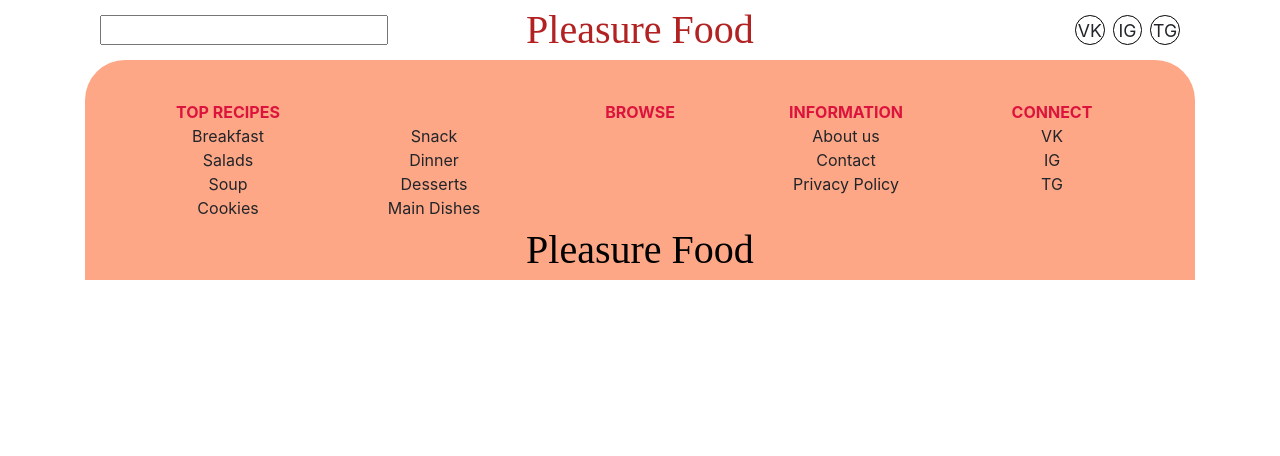
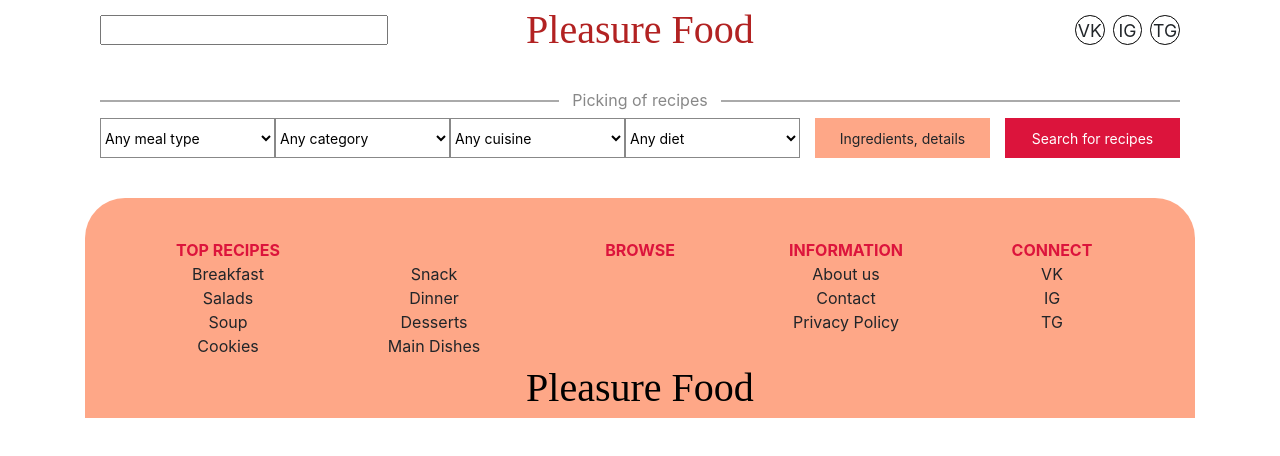
Before and after one commit to De-Lynn/food-base, a React (Create React App) app: page /recipes in a window 1280 px wide. Shown: the top 456 px of the page. Built offline with nearby package versions, Linux system fonts and the light colour scheme.

Commit message:
advanced search fields added

```diff
--- a/package.json
+++ b/package.json
@@ -12,6 +12,7 @@
     "@types/react-dom": "^18.2.7",
     "@types/react-router-dom": "^5.3.3",
     "axios": "^1.5.0",
+    "formik": "^2.4.5",
     "react": "^18.2.0",
     "react-dom": "^18.2.0",
     "react-router-dom": "^6.16.0",
--- a/src/App.tsx
+++ b/src/App.tsx
@@ -5,6 +5,7 @@ import Footer from './components/Footer';
 import { BrowserRouter, Route, Routes } from 'react-router-dom';
 import RecipePage from './components/RecipePage';
 import Home from './components/Home';
+import SearchPage from './components/SearchPage';
 
 function App() {
 
@@ -31,6 +32,7 @@ function App() {
         {/* body */}
         <Routes>
           <Route path={'/'} element={<Home />} />
+          <Route path={'/recipes'} element={<SearchPage />}/>
           <Route path={'/recipes/:recipeId'} element={<RecipePage />} />
         </Routes>
 
--- /dev/null
+++ b/src/components/AdvancedSearch.scss
@@ -0,0 +1,54 @@
+.advanced-search {
+    width: 100%;
+    margin: 40px auto;
+}
+
+.separator-container {
+    width: 100%;
+    position: relative;
+}
+
+.h-line {
+    border-top: 2px solid #aaa;
+    margin: 16px 0;
+}
+
+.separator-title {
+    background-color: white;
+    width: 15%;
+    text-align: center;
+    position: absolute;
+    top: -12px;
+    left: 50%;
+    margin-left: -7.5%;
+    color: #888;
+}
+
+.search-form {
+    display: flex;
+}
+
+.advanced-search .field {
+    font-size: 14px;
+    height: 40px;
+    width: 175px;
+}
+
+.advanced-search .select-field {
+    background-color: white;
+    border: 1px solid #888;
+}
+
+.advanced-search .more-btn {
+    background-color: rgb(254, 167, 135);
+    border: 1px solid rgb(254, 167, 135);
+    border-radius: 0px;
+    margin: 0 15px;
+}
+
+.advanced-search .submit-btn {
+    background-color: crimson;
+    border: 1px solid crimson;
+    border-radius: 0px;
+    color: white;
+}
--- /dev/null
+++ b/src/components/AdvancedSearch.tsx
@@ -0,0 +1,92 @@
+import { Field, Form, Formik } from 'formik'
+import './AdvancedSearch.scss'
+
+function AdvancedSearch() {
+    const initialValues = {}
+    const mealType = ['', 'Breakfast', 'Dinner', 'Lunch', 'Snack', 'Teatime']
+    const dishType = [
+        '', 'Biscuits and cookies', 'Bread', 'Cereals',
+        'Condiments and sauces', 'Desserts', 'Drinks', 'Main course',
+        'Pancake', 'Preps', 'Preserve', 'Salad', 'Sandwiches',
+        'Side dish', 'Soup', 'Starter', 'Sweets'
+    ]
+    const cuisineType = [
+        '', 'American', 'Asian', 'British', 'Caribbean', 'Central Europe',
+        'Chinese', 'Eastern Europe', 'French', 'Indian', 'Italian',
+        'Japanese', 'Kosher', 'Mediterranean', 'Mexican', 'Middle Eastern',
+        'Nordic', 'South American', 'South East Asian'
+    ]
+    const health = [
+        '', 'alcohol-coctail', 'alcohol-free', 'celery-free', 'crustacean-free',
+        'dairy-free', 'DASH', 'egg-free', 'fish-free', 'fodmap-free', 'gluten-free',
+        'immuno-supportive', 'keto-friendly', 'kosher', 'low-fat-abs', 'low-potassium',
+        'low-sugar', 'lupine-free', 'mollusk-free', 'mustard-free', 'no-oil-added',
+        'paleo', 'peanut-free', 'pescatarian', 'pork-free', 'red-meat-free', 'sesame-free',
+        'shellfish-free', 'soy-free', 'sugar-conscious', 'sulfite-free', 'tree-nut-free',
+        'vegan', 'vegetarian', 'wheat-free'
+    ]
+    return (
+        <div className='advanced-search'>
+            <div className="separator-container">
+                <div className='h-line'></div>
+                <div className='separator-title'>Picking of recipes</div>
+            </div>
+
+            <Formik
+                initialValues={initialValues}
+                onSubmit={(values, actions) => {
+                    console.log({ values, actions });
+                    alert(JSON.stringify(values, null, 2));
+                    actions.setSubmitting(false);
+                }}
+            >
+                <Form className='search-form'>
+                    <Field className="field select-field" id="mealType" name="mealType"
+                        as="select"
+                    >
+                        {mealType.map(el => {
+                            return (
+                                el === ''
+                                ? <option value={el}>Any meal type</option>
+                                : <option value={el}>{el}</option>
+                            )
+                        })}
+                    </Field>
+                    <Field className="field select-field" id="dishType" name="dishType" as="select">
+                        {dishType.map(el => {
+                            return (
+                                el === ''
+                                ? <option value={el}>Any category</option>
+                                : <option value={el}>{el}</option>
+                            )
+                        })}
+                    </Field>
+                    <Field className="field select-field" id="cuisineType" name="cuisineType"
+                        as="select"
+                    >
+                        {cuisineType.map(el => {
+                            return (
+                                el === ''
+                                ? <option value={el}>Any cuisine</option>
+                                : <option value={el}>{el}</option>
+                            )
+                        })}
+                    </Field>
+                    <Field className="field select-field" id="health" name="health" as="select">
+                        {health.map(el => {
+                            return (
+                                el === ''
+                                ? <option value={el}>Any diet</option>
+                                : <option value={el}>{el}</option>
+                            )
+                        })}
+                    </Field>
+                    <button className="field btn more-btn" type='button'>Ingredients, details</button>
+                    <button className="field btn submit-btn" type='submit'>Search for recipes</button>
+                </Form>
+            </Formik>
+        </div>
+    )
+}
+
+export default AdvancedSearch
--- /dev/null
+++ b/src/components/SearchPage.tsx
@@ -0,0 +1,11 @@
+import AdvancedSearch from "./AdvancedSearch"
+
+function SearchPage() {
+    return (
+        <div className='search-page _container'>
+            <AdvancedSearch />
+        </div>
+    )
+}
+
+export default SearchPage
--- a/src/index.scss
+++ b/src/index.scss
@@ -15,6 +15,7 @@ code {
 
 .wrapper {
   min-height: 100%;
+  // position: relative;
 }
 
 ._container {
```
Also changed, not shown: 1 other file (tests, documents, lock files or other folders).
